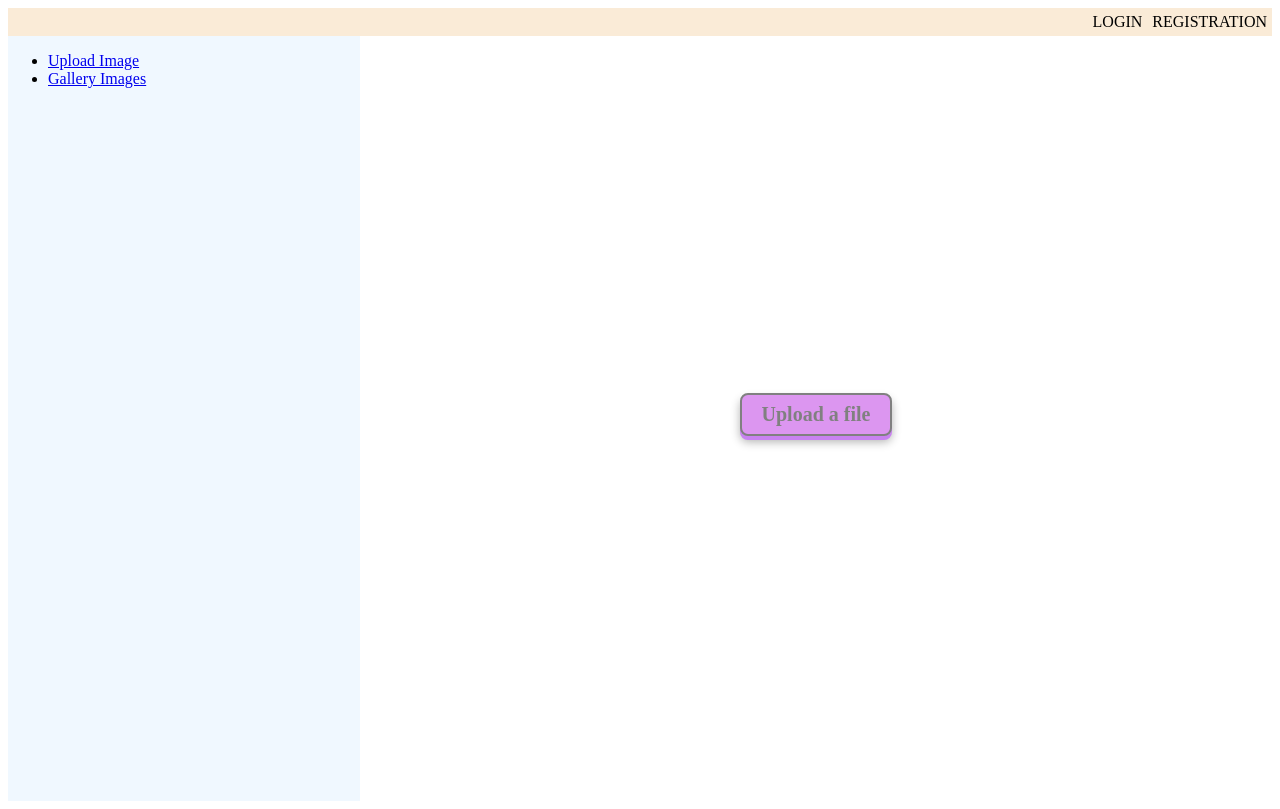
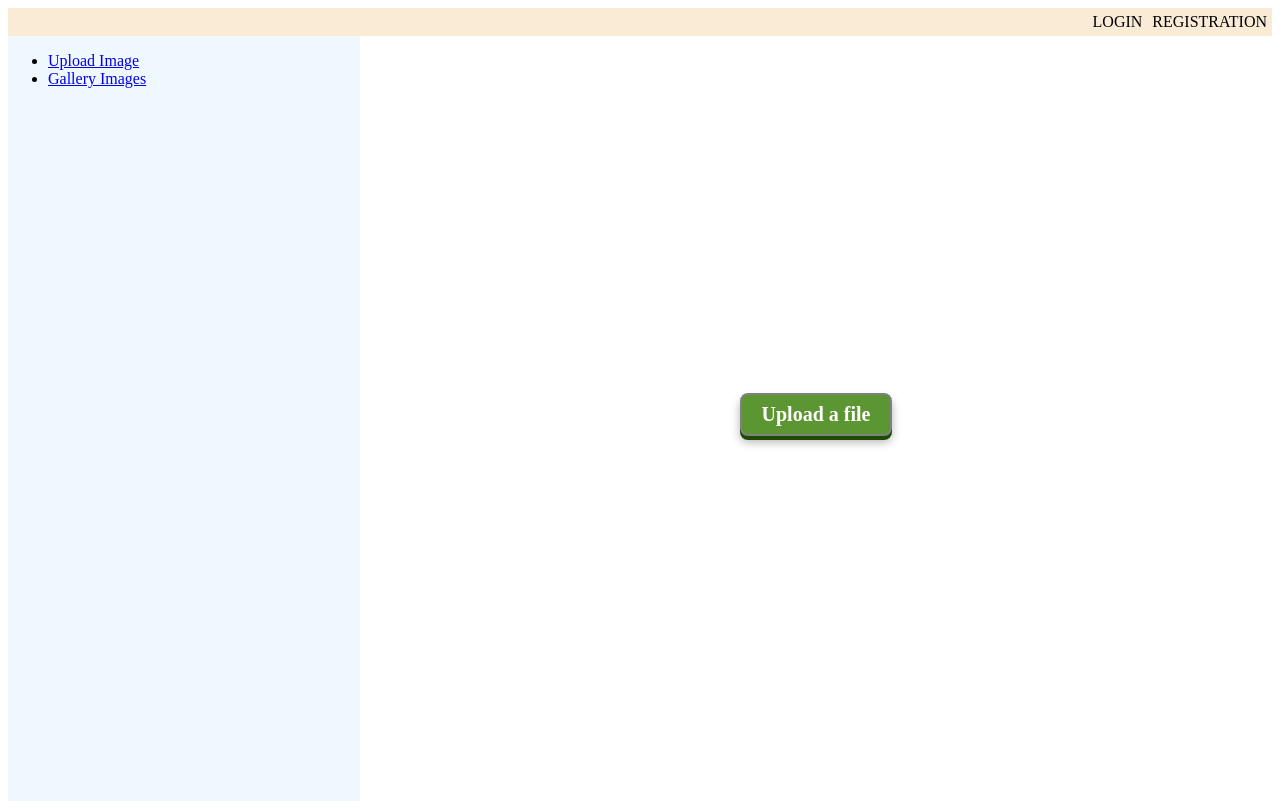
Before and after one commit to HollyBang/image-cloud, a React (Create React App) app in the folder front/: page / in a window 1280 px wide. Built offline with nearby package versions, Linux system fonts and the light colour scheme.

Commit message:
input upload styles

```diff
--- a/front/src/components/ImgUpload/ImgUpload.css
+++ b/front/src/components/ImgUpload/ImgUpload.css
@@ -4,8 +4,8 @@
   display: inline-block;
   margin: 10px;
   align-self: center;
+}
 
-}
 #inputFile {
   opacity: 0;
   visibility: hidden;
@@ -15,7 +15,7 @@
 .btn {
   display: inline-block;
   border: 2px solid gray;
-    color: gray;
+  color: white;
   background-color: white;
   padding: 8px 20px;
   border-radius: 8px;
@@ -23,25 +23,22 @@
   cursor: pointer;
   user-select: none;
   font-weight: bold;
-    box-shadow: 0 0.2em 0 rgb(200, 130, 240), 0 0.3em 0.5em rgba(0, 0, 0, .3);
-    background: rgb(220, 150, 240);
+  box-shadow: 0 0.2em 0 rgb(31, 75, 0), 0 0.3em 0.5em rgba(0, 0, 0, .3);
+  background: rgb(91, 150, 50);
+  /* background: linear-gradient(-45deg, #EE7752, #E73C7E, #23A6D5, #23D5A */
   transform: translateY(-0.2em);
   transition: all 0.3s;
 }
-.btn:hover
-{
-  box-shadow:
-    0 0.35em 0 rgb(190,120,230),
-    0 0.4em 0.5em rgba(0,0,0,.3);
-  background: rgb(230,160,250);
+
+.btn:hover {
+  box-shadow: 0 0.35em 0 rgb(43, 102, 1), 0 0.4em 0.5em rgba(0, 0, 0, .3);
+  background: rgb(133, 188, 94);
   transform: translateY(-0.35em);
 }
-.btn:active
-{
-  box-shadow:
-    0 0em 0 rgb(190,120,230),
-    0 0em 0em rgba(0,0,0,.3);
-  background: rgb(190,120,230);
+
+.btn:active {
+  box-shadow: 0 0em 0 rgb(16, 39, 0), 0 0em 0em rgba(0, 0, 0, .3);
+  background: rgb(31, 75, 0);
   transform: translateY(0em);
 }
 
@@ -52,3 +49,15 @@
   top: 0;
   opacity: 0;
 }
+/*
+@keyframes Gradient {
+  0% {
+    background-position: 0% 50%
+  }
+  50% {
+    background-position: 100% 50%
+  }
+  100% {
+    background-position: 0% 50%
+  }
+} */
```
Lines whose indentation alone changed are shown as unchanged.
